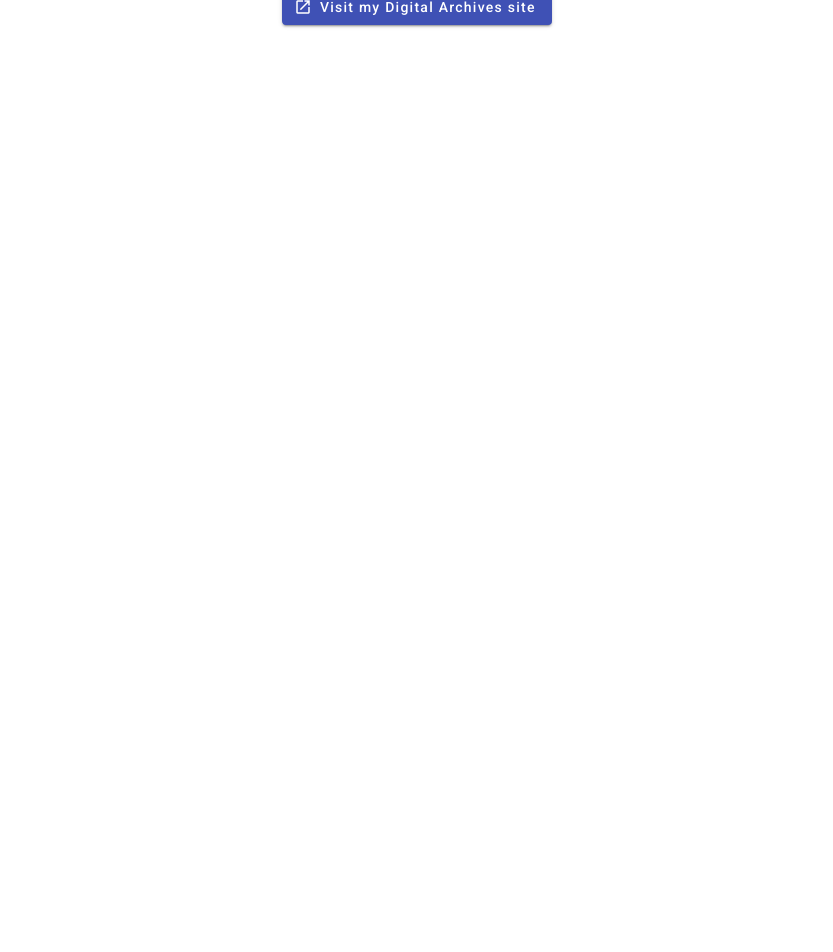
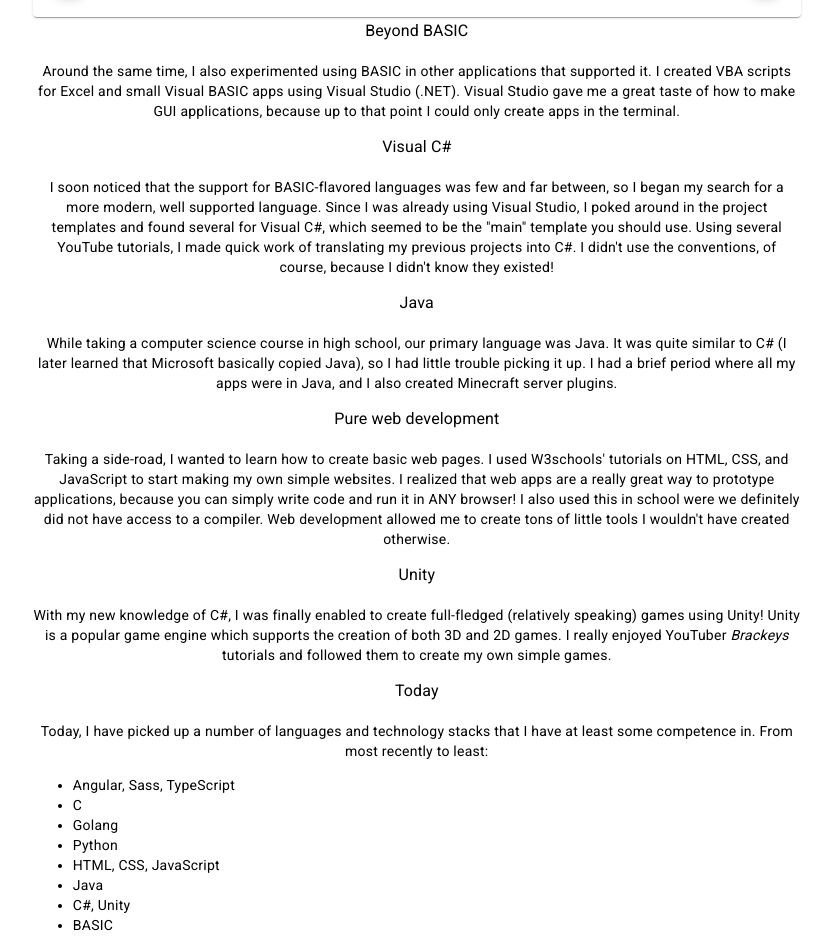
Before and after one commit to gchuaunc/inls161site, an Angular app: page /interests/programming in a window 1280 px wide. Shown: the part 760-1712 px from the top of the page, without its empty margins (226-1059 px from the left). Before the commit the page ends 800 px from the top, so only its background shows below. Built offline with nearby package versions, Linux system fonts and the light colour scheme.

Commit message:
feat: add more text to prgm

```diff
--- a/src/app/interests/programming/programming.component.html
+++ b/src/app/interests/programming/programming.component.html
@@ -4,9 +4,30 @@
     <p>Ever since I was a kid, I have wanted to be able to create the cool apps and websites I used so heavily. In middle school, I was finally able to get a taste of programming and seeing what <i>I</i> can make the computer do.</p>
     <h2>A brief history</h2>
     <h3>The FreeBASIC days</h3>
-    <p></p>
+    <p>When I first began coding, I head about BASIC as an easy, beginner-friendly language that was taught in the 80s. So, I decided to look up a BASIC tutorial on YouTube and found a great series about FreeBASIC. Of course, it was console only, but it was a great start. While my code was terrible by today's standards, it introduced me to the world of programming. I made tons of little utilities and "fun" games, like a mock operating system and a Pokemon knockoff.</p>
     <app-image-carousel [images]="cgixeosImages"></app-image-carousel>
+    <h3>Beyond BASIC</h3>
+    <p>Around the same time, I also experimented using BASIC in other applications that supported it. I created VBA scripts for Excel and small Visual BASIC apps using Visual Studio (.NET). Visual Studio gave me a great taste of how to make GUI applications, because up to that point I could only create apps in the terminal.</p>
+    <h3>Visual C#</h3>
+    <p>I soon noticed that the support for BASIC-flavored languages was few and far between, so I began my search for a more modern, well supported language. Since I was already using Visual Studio, I poked around in the project templates and found several for Visual C#, which seemed to be the "main" template you should use. Using several YouTube tutorials, I made quick work of translating my previous projects into C#. I didn't use the conventions, of course, because I didn't know they existed!</p>
+    <h3>Java</h3>
+    <p>While taking a computer science course in high school, our primary language was Java. It was quite similar to C# (I later learned that Microsoft basically copied Java), so I had little trouble picking it up. I had a brief period where all my apps were in Java, and I also created Minecraft server plugins.</p>
+    <h3>Pure web development</h3>
+    <p>Taking a side-road, I wanted to learn how to create basic web pages. I used W3schools' tutorials on HTML, CSS, and JavaScript to start making my own simple websites. I realized that web apps are a really great way to prototype applications, because you can simply write code and run it in ANY browser! I also used this in school were we definitely did not have access to a compiler. Web development allowed me to create tons of little tools I wouldn't have created otherwise.</p>
+    <h3>Unity</h3>
+    <p>With my new knowledge of C#, I was finally enabled to create full-fledged (relatively speaking) games using Unity! Unity is a popular game engine which supports the creation of both 3D and 2D games. I really enjoyed YouTuber <i>Brackeys</i> tutorials and followed them to create my own simple games.</p>
     <h3>Today</h3>
+    <p>Today, I have picked up a number of languages and technology stacks that I have at least some competence in. From most recently to least:</p>
+    <ul style="text-align: left;">
+        <li>Angular, Sass, TypeScript</li>
+        <li>C</li>
+        <li>Golang</li>
+        <li>Python</li>
+        <li>HTML, CSS, JavaScript</li>
+        <li>Java</li>
+        <li>C#, Unity</li>
+        <li>BASIC</li>
+    </ul>
     <br>
     <a mat-raised-button color="primary" href="https://cgixe.dynu.net">
         <mat-icon>open_in_new</mat-icon>
--- a/src/app/navbar/navbar.component.scss
+++ b/src/app/navbar/navbar.component.scss
@@ -5,6 +5,7 @@
     right: 0;
     background-color: #bbbbbb;
     height: 52px;
+    z-index: 2;
 }
 .nav-list {
     list-style-type: none;
```
